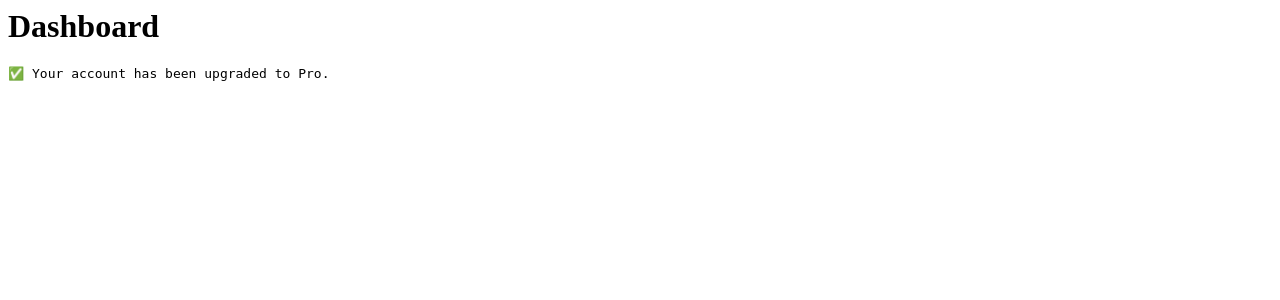
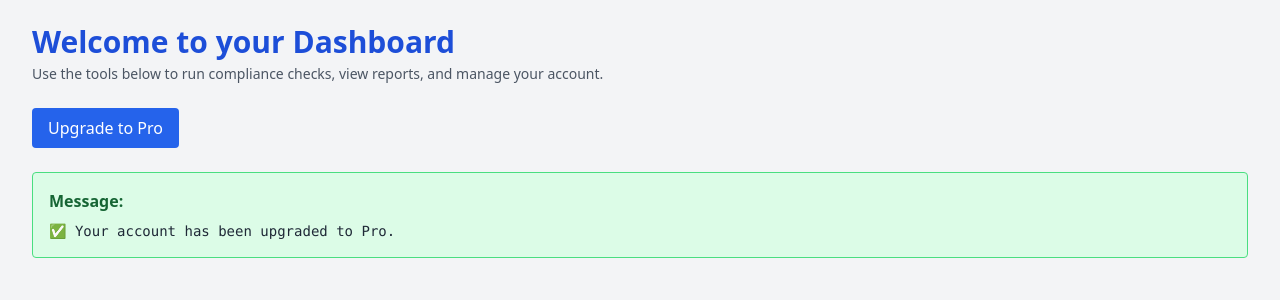
Before and after one commit to SansarAi/Sansarai, a Flask app: page /upgrade-success in a window 1280 px wide. Shown: the top 300 px of the page. Run offline with Flask 3, Linux system fonts and the light colour scheme; the visitor is signed in with stand-in values (Sample User, id 1); data comes from the database, SQL or seed files in the repository; some libraries are stand-ins or nearby versions.

Commit message:
Add files via upload

```diff
--- a/templates/dashboard.html
+++ b/templates/dashboard.html
@@ -1 +1,21 @@
-<h1>Dashboard</h1>{% if feedback %}<pre>{{ feedback }}</pre>{% endif %}
+
+<!DOCTYPE html>
+<html>
+<head>
+  <title>Sansarai Dashboard</title>
+  <script src="https://cdn.tailwindcss.com"></script>
+</head>
+<body class="bg-gray-100 text-gray-800 font-sans px-8 py-6">
+  <h1 class="text-3xl font-bold text-blue-700">Welcome to your Dashboard</h1>
+  <p class="text-sm text-gray-600 mt-1">Use the tools below to run compliance checks, view reports, and manage your account.</p>
+  <div class="mt-6">
+    <a href="/create-checkout-session"><button class="bg-blue-600 text-white px-4 py-2 rounded hover:bg-blue-700">Upgrade to Pro</button></a>
+  </div>
+  {% if feedback %}
+  <div class="mt-6 p-4 bg-green-100 border border-green-400 rounded">
+    <strong class="text-green-800">Message:</strong>
+    <pre class="text-sm mt-2">{{ feedback }}</pre>
+  </div>
+  {% endif %}
+</body>
+</html>
```
